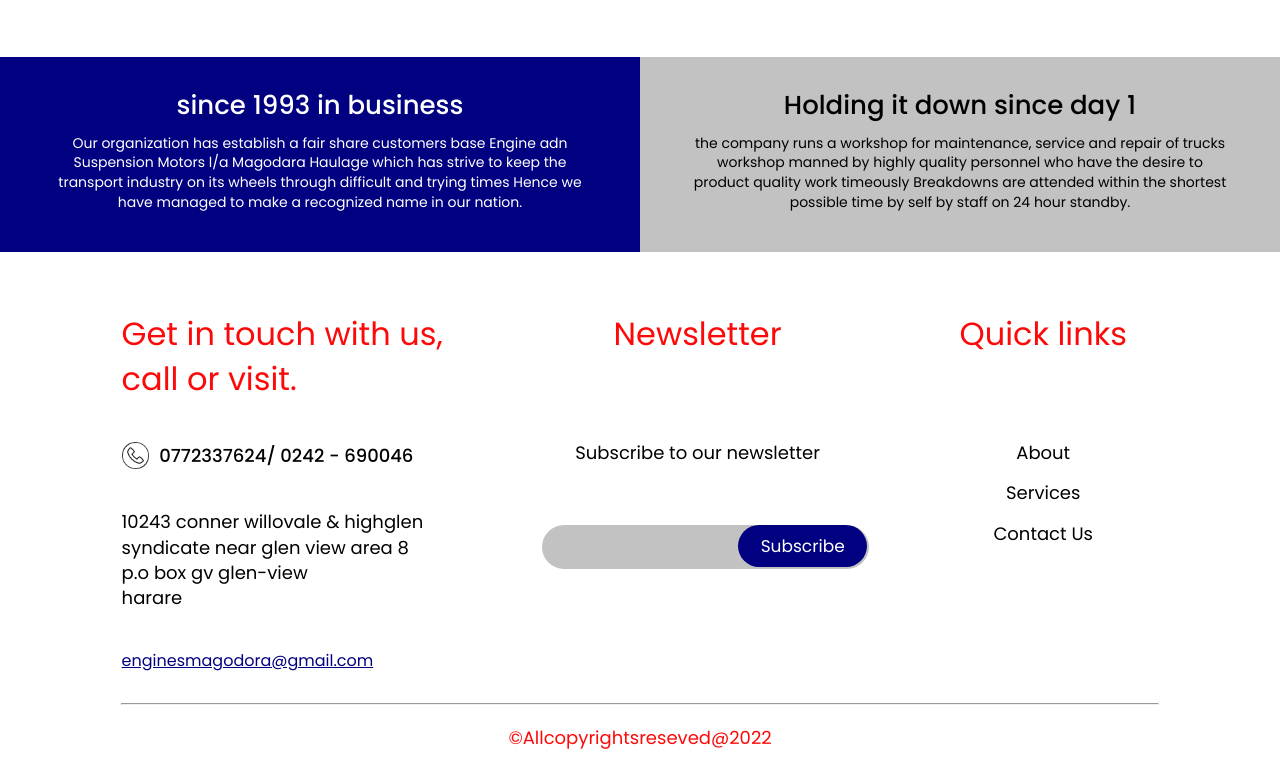
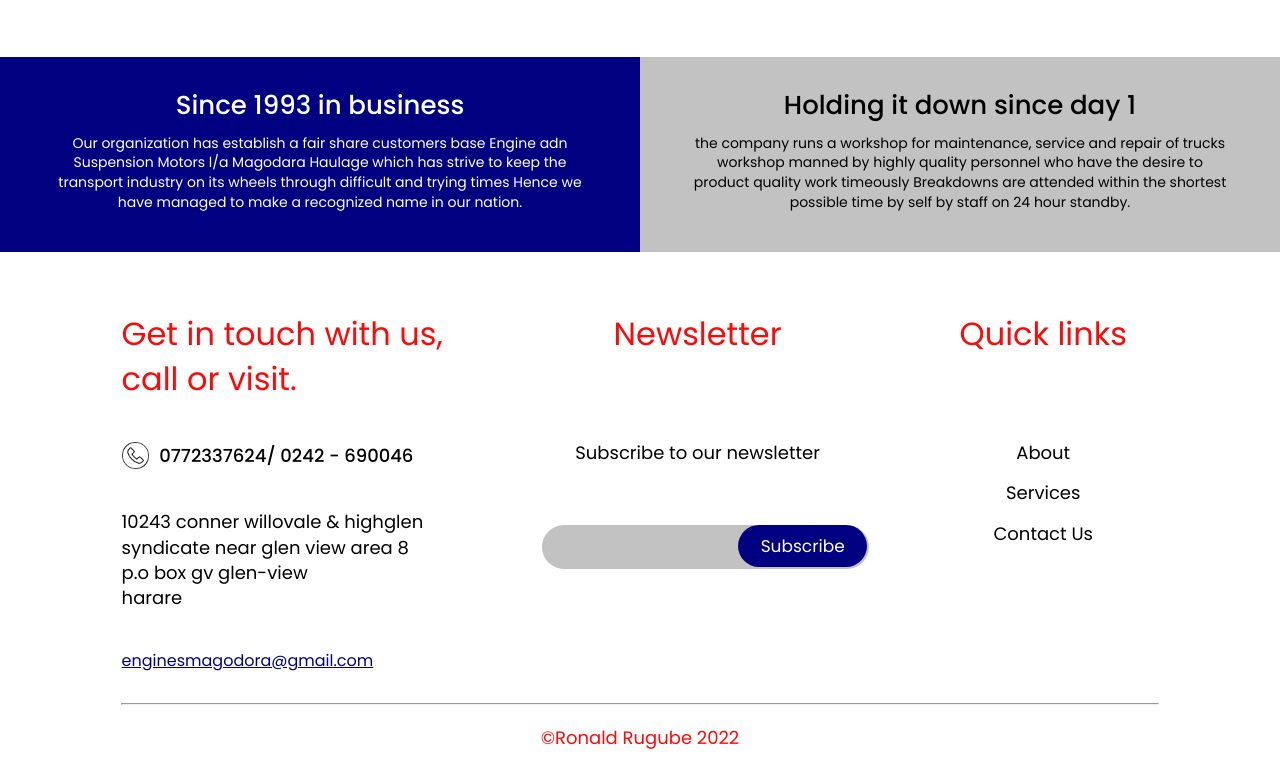
Before and after one commit to rugube/rugube.github.io, a plain HTML site: page about-us.html in a window 1280 px wide. Shown: the part 1292-2072 px from the top of the page. Drawn offline with Linux system fonts and the light colour scheme.

Commit message:
changed copyrights

```diff
--- a/about-us.html
+++ b/about-us.html
@@ -77,7 +77,7 @@
     <section class="since">
         <div class="box" id="bluee">
             <h2>
-                since 1993 in business
+                Since 1993 in business
             </h2>
 
             <p>
@@ -144,7 +144,7 @@
         <hr>
 
         <div class="rights">
-            <h3>&copy;Allcopyrightsreseved@2022</h3>
+            <h3>&copy;Ronald Rugube 2022</h3>
         </div>
 
     </footer>
```
Also changed, not shown: Services.html (+1 -1 lines), contact-us.html (+1 -1 lines), index.html (+1 -1 lines).
